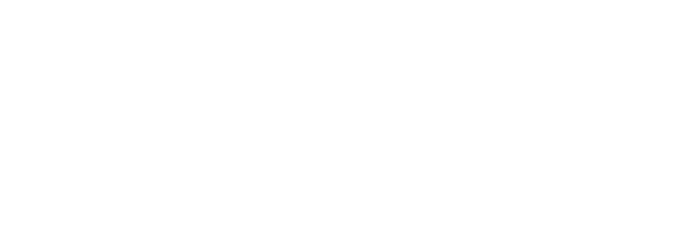
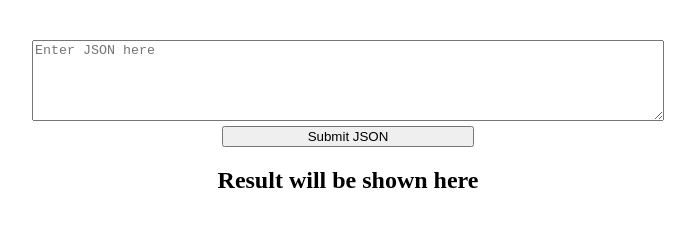
Before and after one commit to eraltafs/exact-spaces, a website: page public/index.html in a window 1280 px wide. Shown: the whole page, without its empty margins (292-987 px from the left). Drawn offline with Linux system fonts and the light colour scheme.

Commit message:
created simple index file with form

```diff
--- a/public/index.html
+++ b/public/index.html
@@ -1,11 +1,56 @@
 <!DOCTYPE html>
-<html lang="en">
-<head>
-    <meta charset="UTF-8">
-    <meta name="viewport" content="width=device-width, initial-scale=1.0">
-    <title>Document</title>
-</head>
-<body>
+<html>
+  <head>
+    <style>
+      /* Styling for the form */
+      form {
+        width: 50%;
+        margin: auto;
+        margin-top: 40px;
+        display: flex;
+        flex-direction: column;
+        gap: 5px;
+      }
+      button {
+        width: 40%;
+        margin: auto;
+      }
+      h2 {
+        text-align: center;
+      }
 
-</body>
+      /* Styling for the JSON display container */
+      #jsonContainer {
+        width: 50%;
+        margin: auto;
+        margin-top: 10px;
+        display: none;
+        border: 1px solid black;
+        padding: 10px;
+      }
+
+    </style>
+  </head>
+  <body>
+    <!-- Form for JSON submission -->
+    <form id="jsonForm">
+      <textarea
+        id="jsonInput"
+        rows="5"
+        cols="50"
+        placeholder="Enter JSON here"
+      ></textarea>
+      <button type="submit">Submit JSON</button>
+    </form>
+
+    <!-- Header for result section -->
+    <h2>Result will be shown here</h2>
+
+    <!-- Container for displaying JSON response -->
+    <div class="json-container" id="jsonContainer">
+      <!-- JSON content will be inserted here -->
+    </div>
+
+
+  </body>
 </html>
```
